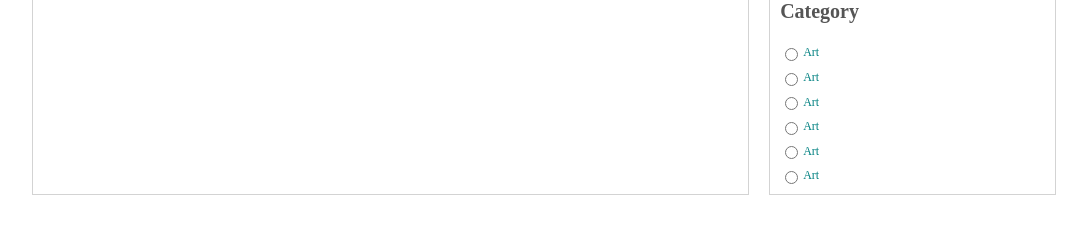
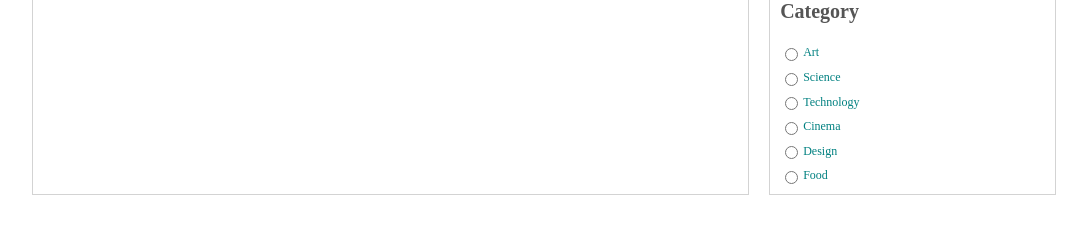
Before and after one commit to Shubham-S-Lahase/Blog-React-Node-Express-MySql-client, a React (Create React App) app: page /write in a window 1280 px wide. Shown: the part 459-692 px from the top of the page, without its empty margins (96-1183 px from the left). Built offline with nearby package versions, Linux system fonts and the light colour scheme; a web font is replaced by a local one.

Commit message:
edited categories

```diff
--- a/src/pages/Write.jsx
+++ b/src/pages/Write.jsx
@@ -35,24 +35,24 @@
             <label htmlFor="art">Art</label>
           </div>
           <div className="cat">
-            <input type="radio" name="cat" value="art" id="art" />
-            <label htmlFor="art">Art</label>
+            <input type="radio" name="cat" value="science" id="science" />
+            <label htmlFor="science">Science</label>
           </div>
           <div className="cat">
-            <input type="radio" name="cat" value="art" id="art" />
-            <label htmlFor="art">Art</label>
+            <input type="radio" name="cat" value="technology" id="technology" />
+            <label htmlFor="technology">Technology</label>
           </div>
           <div className="cat">
-            <input type="radio" name="cat" value="art" id="art" />
-            <label htmlFor="art">Art</label>
+            <input type="radio" name="cinema" value="cinema" id="cinema" />
+            <label htmlFor="art">Cinema</label>
           </div>
           <div className="cat">
-            <input type="radio" name="cat" value="art" id="art" />
-            <label htmlFor="art">Art</label>
+            <input type="radio" name="cat" value="design" id="design" />
+            <label htmlFor="art">Design</label>
           </div>
           <div className="cat">
-            <input type="radio" name="cat" value="art" id="art" />
-            <label htmlFor="art">Art</label>
+            <input type="radio" name="cat" value="food" id="food" />
+            <label htmlFor="art">Food</label>
           </div>
         </div>
       </div>
```
